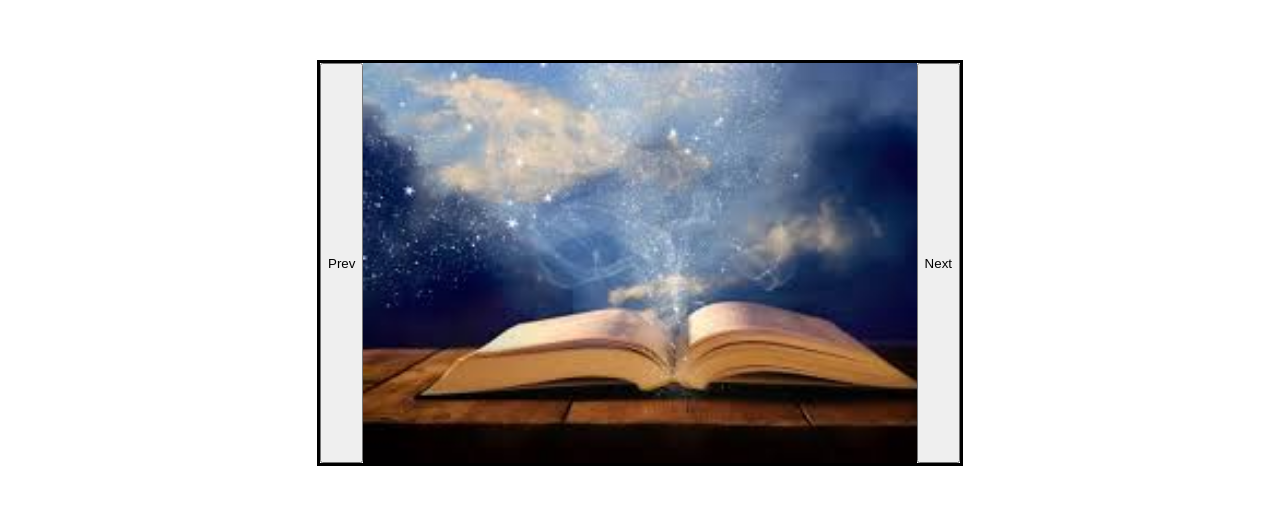
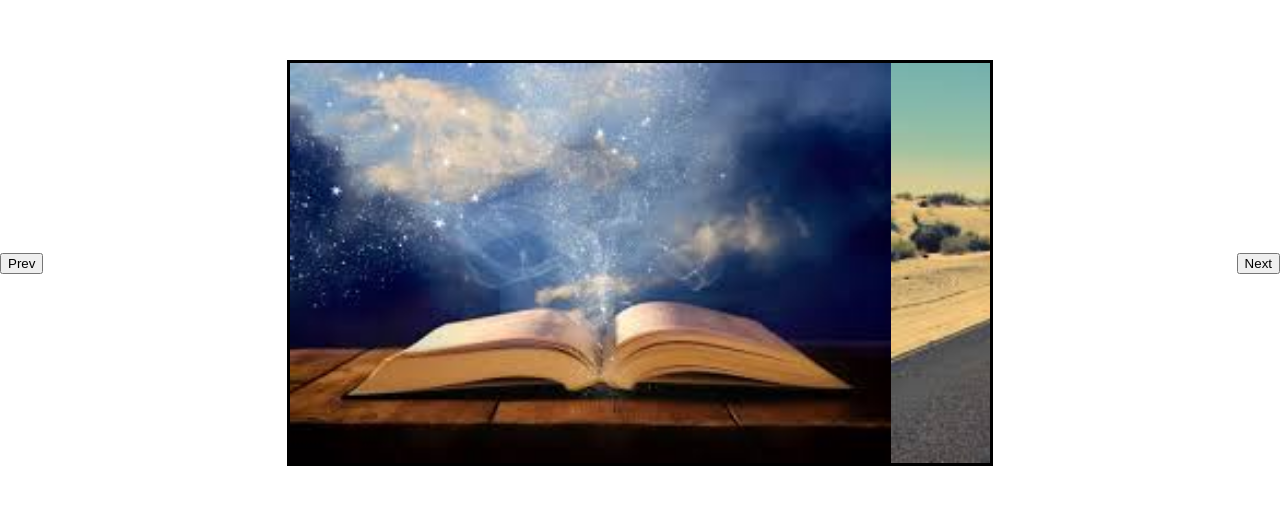
Before and after one commit to HojarascaCrepitante/image-slider, a website built with webpack: page dist/index.html in a window 1280 px wide. Shown: the part 137-642 px from the top of the page. Built offline with nearby package versions, Linux system fonts and the light colour scheme.

Commit message:
fixed the positioning of the images inside the container div, and the overflow

```diff
--- a/src/style.css
+++ b/src/style.css
@@ -9,18 +9,29 @@ body{
 .container{
     display: flex;
     justify-content: space-around;
-    width: 50%;
+    align-items: center;
+    width: 700px;
     height: 50%;
     border-style: solid;
+    position: relative;
+    overflow: hidden;
 }
 .slider{
-    flex: 1;
-
+    width: 100%;
+    height: 100%;
     display: flex;
-    overflow: hidden;
-    position: relative;
+    position: absolute;
+}
+.previous{
+position: absolute;
+left: 0px;
+}
+.next{
+    position: absolute;
+    right: 0px;
 }
 img{
-
+    width: 100%;
+    height:100%;
 
 }
```
Also changed, not shown: dist/index.html.
